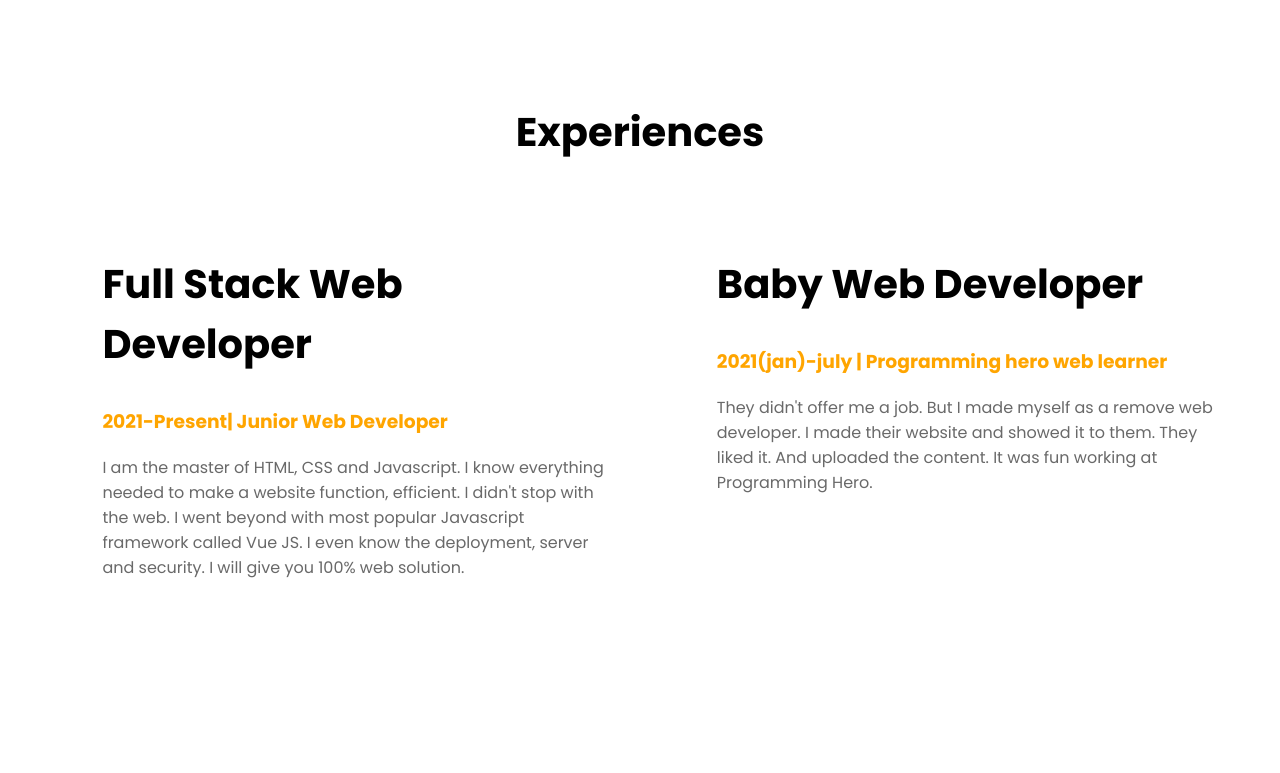
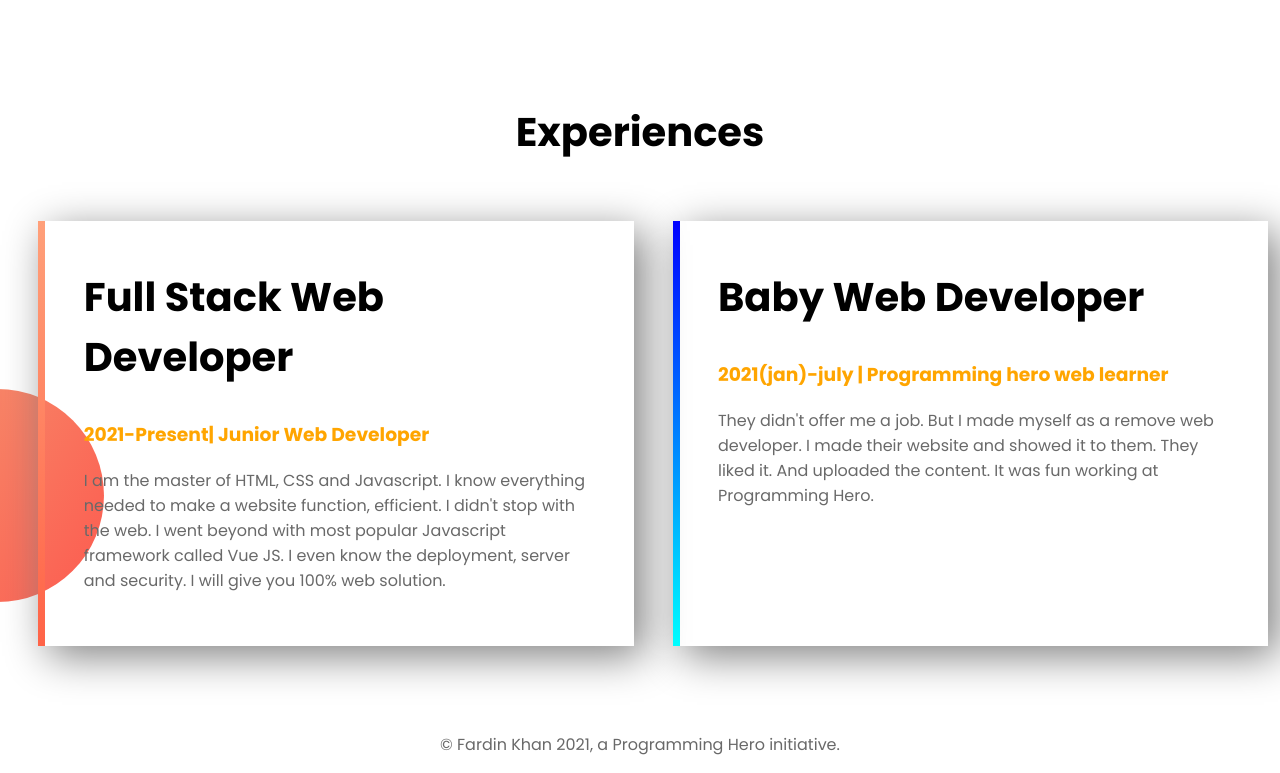
Before and after one commit to fardinkhan69/portfolio-mine, a plain HTML site: page index.html in a window 1280 px wide. Shown: the part 1158-1931 px from the top of the page. Before the commit the page ends 1890 px from the top, so only its background shows below. Drawn offline with Linux system fonts and the light colour scheme.

Commit message:
website ready

```diff
--- a/index.html
+++ b/index.html
@@ -36,17 +36,20 @@
     </section>
     <section class="experience">
         <h2 class="exp_h2">Experiences</h2>
-        <div class="half-width">
+        <div class="half-width box_exp" id="full_stack">
             <h2>Full Stack Web Developer</h2>
             <h3 class="orange_highlight">2021-Present| Junior Web Developer </h3>
             <p>I am the master of HTML, CSS and Javascript. I know everything needed to make a website function, efficient. I didn't stop with the web. I went beyond with most popular Javascript framework called Vue JS. I even know the deployment, server and security. I will give you 100% web solution.</p>
         </div>
-        <div class="half-width">
+        <div class="half-width box_exp" id="baby_web">
             <h2>Baby Web Developer</h2>
             <h3 class="orange_highlight">2021(jan)-july | Programming hero web learner</h3>
             <p>They didn't offer me a job. But I made myself as a remove web developer. I made their website and showed it to them. They liked it. And uploaded the content. It was fun working at Programming Hero.</p>
         </div>
     </section>
+    <footer>
+        <p>© Fardin Khan 2021, a Programming Hero initiative.</p>
+    </footer>
 
 </body>
 </html>
--- a/style.css
+++ b/style.css
@@ -56,3 +56,27 @@ section{
 .exp_h2{
     text-align: center;
 }
+.experience{
+    background-image: url(img/exp-bg.png);
+    background-repeat: no-repeat;
+    background-position: left bottom;
+}
+.box_exp{
+    box-shadow:10px 10px 40px gray ;
+    height: 400px;
+    padding: 1% 3%;
+
+}
+#full_stack{
+    border-left: 7px solid;
+    border-image: linear-gradient(180deg,lightsalmon,tomato);
+    border-image-slice: 1;
+}
+#baby_web{
+    border-left: 7px solid;
+    border-image: linear-gradient(180deg,blue,cyan);
+    border-image-slice: 1;
+}
+footer{
+    text-align: center;
+}
```
